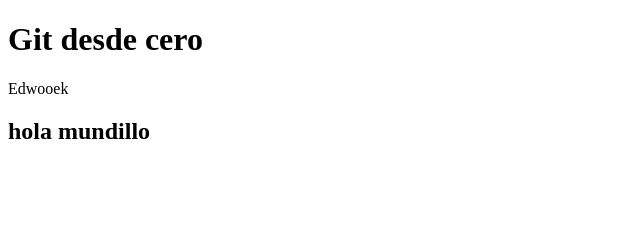
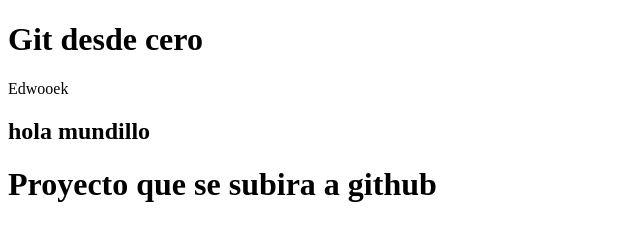
Before and after one commit to alexcc90/practica-git, a plain HTML site: page index.html in a window 1280 px wide. Shown: the whole page, without its empty margins (0-640 px from the left). Drawn offline with Linux system fonts and the light colour scheme.

Commit message:
Ultimos cambios

```diff
--- a/index.html
+++ b/index.html
@@ -11,6 +11,7 @@
     <p>Edwooek</p>
     <div>
       <h2>hola mundillo</h2>
+      <h1>Proyecto que se subira a github</h1>
     </div>
   </body>
 </html>
```
Also changed, not shown: 1 other file.
